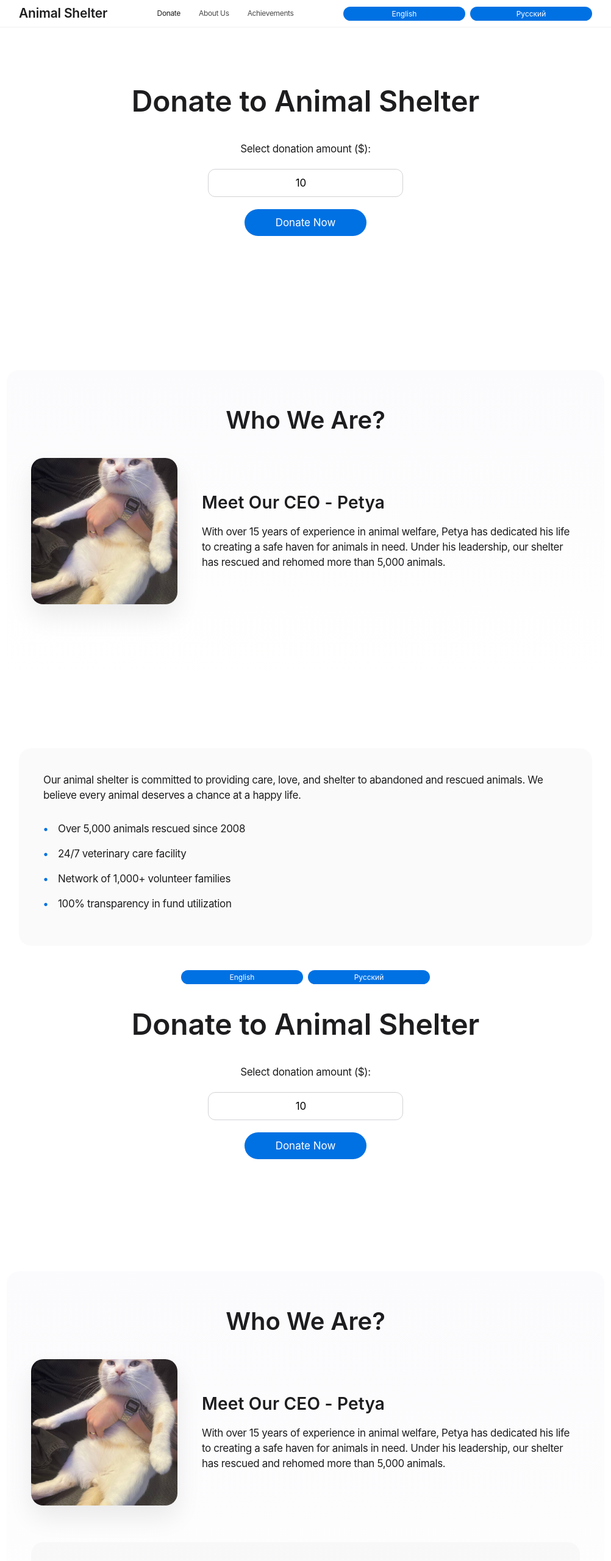
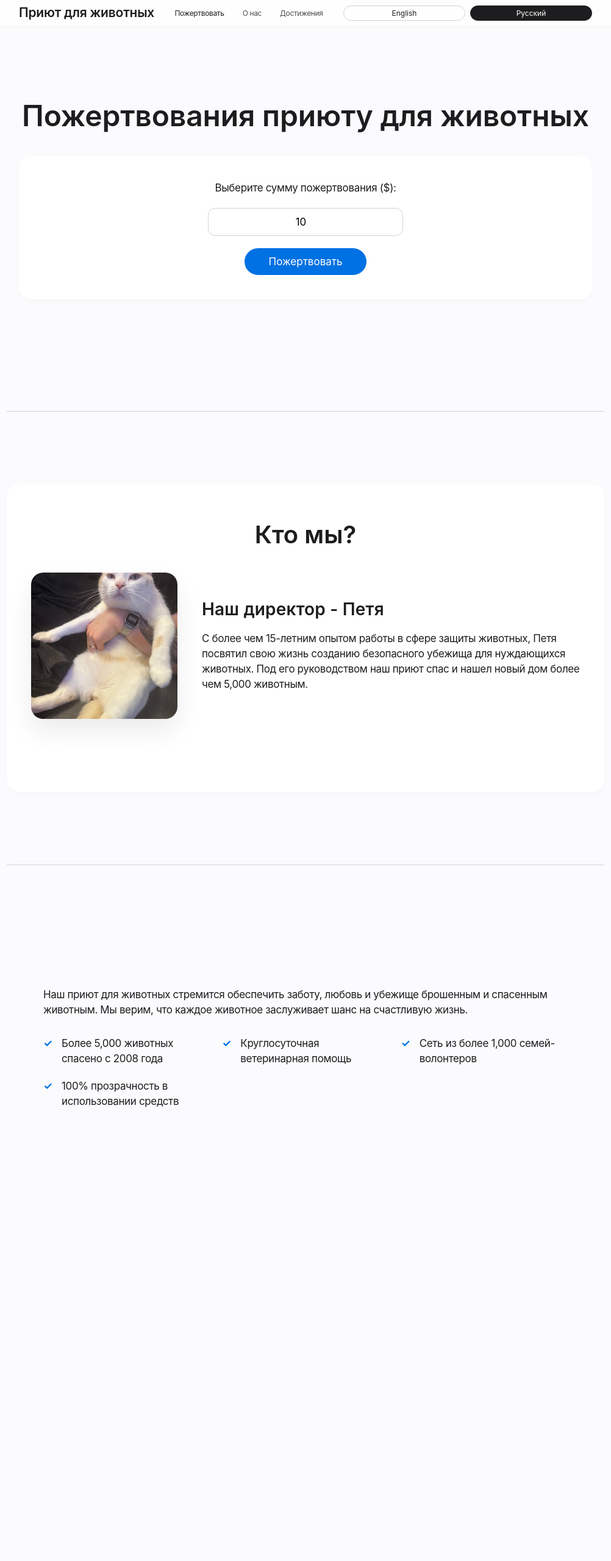
Before and after one commit to dpredkel/mashapetya, a plain HTML site: page index.html in a window 1280 px wide. Shown: the top 2560 px of the page at 61% size, without its empty margins (139-1141 px from the left). After the commit the page ends 1979 px from the top, so only its background shows below. Drawn offline with Linux system fonts and the light colour scheme.

Commit message:
Fix duplicates and improve styling

```diff
--- a/index.html
+++ b/index.html
@@ -1,37 +1,38 @@
 <!DOCTYPE html>
-<html lang="en">
+<html lang="ru">
 <head>
     <meta charset="UTF-8">
     <meta name="viewport" content="width=device-width, initial-scale=1.0">
+    <meta name="description" content="Donate to help animals in need at our shelter. Support our mission of providing care and love to abandoned animals.">
     <title>Animal Shelter Donation | Пожертвования приюту для животных</title>
     <link rel="stylesheet" href="styles.css">
 </head>
 <body>
-    <header class="main-header">
-        <nav class="nav-container">
+    <header class="main-header" role="banner">
+        <nav class="nav-container" role="navigation" aria-label="Main navigation">
             <a href="#" class="logo" data-en="Animal Shelter" data-ru="Приют для животных">Animal Shelter</a>
             <div class="nav-links">
                 <a href="#donate" class="nav-link" data-en="Donate" data-ru="Пожертвовать">Donate</a>
                 <a href="#about" class="nav-link" data-en="About Us" data-ru="О нас">About Us</a>
                 <a href="#achievements" class="nav-link" data-en="Achievements" data-ru="Достижения">Achievements</a>
             </div>
-            <div class="language-switcher">
-                <button onclick="switchLanguage('en')" class="lang-btn" id="en-btn">English</button>
-                <button onclick="switchLanguage('ru')" class="lang-btn" id="ru-btn">Русский</button>
+            <div class="language-switcher" role="group" aria-label="Language selection">
+                <button onclick="switchLanguage('en')" class="lang-btn" id="en-btn" aria-pressed="false">English</button>
+                <button onclick="switchLanguage('ru')" class="lang-btn" id="ru-btn" aria-pressed="true">Русский</button>
             </div>
         </nav>
     </header>
 
-    <main>
+    <main role="main">
         <section id="donate" class="section">
             <div class="container">
                 <h1 data-en="Donate to Animal Shelter" data-ru="Пожертвования приюту для животных">Donate to Animal Shelter</h1>
-                <div class="donation-form">
+                <div class="donation-form" role="form" aria-label="Donation form">
                     <label for="amount" data-en="Select donation amount ($):" data-ru="Выберите сумму пожертвования ($):">Select donation amount ($):</label>
-                    <input type="number" id="amount" min="1" value="10" step="1">
-                    <button onclick="processDonation()" data-en="Donate Now" data-ru="Пожертвовать">Donate Now</button>
+                    <input type="number" id="amount" min="1" value="10" step="1" aria-label="Donation amount in dollars">
+                    <button onclick="processDonation()" data-en="Donate Now" data-ru="Пожертвовать" aria-label="Process donation">Donate Now</button>
                 </div>
-                <div id="message"></div>
+                <div id="message" role="alert" aria-live="polite"></div>
             </div>
         </section>
 
@@ -58,7 +59,7 @@
                        data-ru="Наш приют для животных стремится обеспечить заботу, любовь и убежище брошенным и спасенным животным. Мы верим, что каждое животное заслуживает шанс на счастливую жизнь.">
                         Our animal shelter is committed to providing care, love, and shelter to abandoned and rescued animals. We believe every animal deserves a chance at a happy life.
                     </p>
-                    <ul class="achievements">
+                    <ul class="achievements" role="list">
                         <li data-en="Over 5,000 animals rescued since 2008" data-ru="Более 5,000 животных спасено с 2008 года">Over 5,000 animals rescued since 2008</li>
                         <li data-en="24/7 veterinary care facility" data-ru="Круглосуточная ветеринарная помощь">24/7 veterinary care facility</li>
                         <li data-en="Network of 1,000+ volunteer families" data-ru="Сеть из более 1,000 семей-волонтеров">Network of 1,000+ volunteer families</li>
@@ -69,46 +70,6 @@
         </section>
     </main>
 
-    <div class="language-switcher">
-        <button onclick="switchLanguage('en')" class="lang-btn" id="en-btn">English</button>
-        <button onclick="switchLanguage('ru')" class="lang-btn" id="ru-btn">Русский</button>
-    </div>
-
-    <div class="container">
-        <h1 data-en="Donate to Animal Shelter" data-ru="Пожертвования приюту для животных">Donate to Animal Shelter</h1>
-        <div class="donation-form">
-            <label for="amount" data-en="Select donation amount ($):" data-ru="Выберите сумму пожертвования ($):">Select donation amount ($):</label>
-            <input type="number" id="amount" min="1" value="10" step="1">
-            <button onclick="processDonation()" data-en="Donate Now" data-ru="Пожертвовать">Donate Now</button>
-        </div>
-        <div id="message"></div>
-    </div>
-
-    <div class="container about-section">
-        <h2 data-en="Who We Are?" data-ru="Кто мы?">Who We Are?</h2>
-        <div class="ceo-profile">
-            <img src="img/ceo_petr.jpg" alt="Petya - CEO of Animal Shelter" class="ceo-image">
-            <div class="ceo-info">
-                <h3 data-en="Meet Our CEO - Petya" data-ru="Наш директор - Петя">Meet Our CEO - Petya</h3>
-                <p data-en="With over 15 years of experience in animal welfare, Petya has dedicated his life to creating a safe haven for animals in need. Under his leadership, our shelter has rescued and rehomed more than 5,000 animals."
-                   data-ru="С более чем 15-летним опытом работы в сфере защиты животных, Петя посвятил свою жизнь созданию безопасного убежища для нуждающихся животных. Под его руководством наш приют спас и нашел новый дом более чем 5,000 животным.">
-                    With over 15 years of experience in animal welfare, Petya has dedicated his life to creating a safe haven for animals in need. Under his leadership, our shelter has rescued and rehomed more than 5,000 animals.
-                </p>
-            </div>
-        </div>
-        <div class="mission-statement">
-            <p data-en="Our animal shelter is committed to providing care, love, and shelter to abandoned and rescued animals. We believe every animal deserves a chance at a happy life."
-               data-ru="Наш приют для животных стремится обеспечить заботу, любовь и убежище брошенным и спасенным животным. Мы верим, что каждое животное заслуживает шанс на счастливую жизнь.">
-                Our animal shelter is committed to providing care, love, and shelter to abandoned and rescued animals. We believe every animal deserves a chance at a happy life.
-            </p>
-            <ul class="achievements">
-                <li data-en="Over 5,000 animals rescued since 2008" data-ru="Более 5,000 животных спасено с 2008 года">Over 5,000 animals rescued since 2008</li>
-                <li data-en="24/7 veterinary care facility" data-ru="Круглосуточная ветеринарная помощь">24/7 veterinary care facility</li>
-                <li data-en="Network of 1,000+ volunteer families" data-ru="Сеть из более 1,000 семей-волонтеров">Network of 1,000+ volunteer families</li>
-                <li data-en="100% transparency in fund utilization" data-ru="100% прозрачность в использовании средств">100% transparency in fund utilization</li>
-            </ul>
-        </div>
-    </div>
     <script src="script.js"></script>
 </body>
 </html>
--- a/script.js
+++ b/script.js
@@ -1,5 +1,5 @@
 // Current language
-let currentLang = 'en';
+let currentLang = 'ru';
 
 // Messages in different languages
 const messages = {
@@ -18,8 +18,11 @@ function switchLanguage(lang) {
     currentLang = lang;
 
     // Update active button state
-    document.getElementById('en-btn').classList.toggle('active', lang === 'en');
-    document.getElementById('ru-btn').classList.toggle('active', lang === 'ru');
+    document.getElementById('en-btn').setAttribute('aria-pressed', lang === 'en');
+    document.getElementById('ru-btn').setAttribute('aria-pressed', lang === 'ru');
+
+    // Update document language
+    document.documentElement.lang = lang;
 
     // Update all elements with data-en and data-ru attributes
     document.querySelectorAll('[data-' + lang + ']').forEach(element => {
@@ -90,6 +93,6 @@ window.addEventListener('scroll', updateActiveNavLink);
 
 // Set initial language and active nav link
 document.addEventListener('DOMContentLoaded', () => {
-    switchLanguage('en');
+    switchLanguage('ru');
     updateActiveNavLink();
 });
--- a/styles.css
+++ b/styles.css
@@ -8,17 +8,30 @@
     -moz-osx-font-smoothing: grayscale;
 }
 
+:root {
+    --primary-color: #0071e3;
+    --primary-hover: #0077ED;
+    --text-color: #1d1d1f;
+    --secondary-text: #86868b;
+    --background-light: #fbfbfd;
+    --border-color: #d2d2d7;
+    --header-height: 44px;
+}
+
+html {
+    scroll-behavior: smooth;
+    scroll-padding-top: var(--header-height);
+}
+
 body {
-    background-color: #ffffff;
-    color: #1d1d1f;
+    background-color: var(--background-light);
+    color: var(--text-color);
     line-height: 1.47059;
     font-weight: 400;
     letter-spacing: -.022em;
     min-height: 100vh;
     display: flex;
     flex-direction: column;
-    align-items: center;
-    padding: 20px;
 }
 
 /* Header Styles */
@@ -32,13 +45,14 @@ body {
     -webkit-backdrop-filter: saturate(180%) blur(20px);
     z-index: 1000;
     border-bottom: 1px solid rgba(0, 0, 0, 0.06);
+    height: var(--header-height);
 }
 
 .nav-container {
     max-width: 980px;
     margin: 0 auto;
     padding: 0 20px;
-    height: 44px;
+    height: 100%;
     display: flex;
     align-items: center;
     justify-content: space-between;
@@ -47,9 +61,14 @@ body {
 .logo {
     font-size: 21px;
     font-weight: 600;
-    color: #1d1d1f;
+    color: var(--text-color);
     text-decoration: none;
     letter-spacing: -.01em;
+    transition: opacity 0.3s ease;
+}
+
+.logo:hover {
+    opacity: 0.8;
 }
 
 .nav-links {
@@ -60,17 +79,35 @@ body {
 
 .nav-link {
     font-size: 12px;
-    color: #1d1d1f;
+    color: var(--text-color);
     text-decoration: none;
     opacity: 0.8;
     transition: opacity 0.3s ease;
+    padding: 8px 0;
+    position: relative;
 }
 
 .nav-link:hover {
     opacity: 1;
 }
 
-/* Move language switcher styles here and update */
+.nav-link::after {
+    content: '';
+    position: absolute;
+    bottom: 0;
+    left: 0;
+    width: 100%;
+    height: 2px;
+    background-color: var(--primary-color);
+    transform: scaleX(0);
+    transition: transform 0.3s ease;
+}
+
+.nav-link:hover::after {
+    transform: scaleX(1);
+}
+
+/* Language Switcher */
 .language-switcher {
     display: flex;
     gap: 8px;
@@ -79,45 +116,52 @@ body {
 .lang-btn {
     padding: 4px 12px;
     font-size: 12px;
+    background: transparent;
+    border: 1px solid var(--border-color);
+    border-radius: 980px;
+    cursor: pointer;
+    transition: all 0.3s ease;
+    color: var(--text-color);
 }
 
-/* Update main content spacing */
+.lang-btn:hover {
+    background-color: rgba(0, 0, 0, 0.05);
+}
+
+.lang-btn[aria-pressed="true"] {
+    background-color: var(--text-color);
+    color: white;
+    border-color: var(--text-color);
+}
+
+/* Main Content */
 main {
-    margin-top: 44px;
+    margin-top: var(--header-height);
     width: 100%;
 }
 
 .section {
-    padding-top: 80px;
-    margin-top: -44px;
+    padding: 120px 0;
+    position: relative;
 }
 
-/* Responsive Header */
-@media (max-width: 768px) {
-    .nav-container {
-        padding: 0 16px;
-    }
-
-    .nav-links {
-        gap: 20px;
-    }
-
-    .logo {
-        font-size: 18px;
-    }
-}
-
-@media (max-width: 640px) {
-    .nav-links {
-        display: none;
-    }
+.section:not(:last-child)::after {
+    content: '';
+    position: absolute;
+    bottom: 0;
+    left: 50%;
+    transform: translateX(-50%);
+    width: 100%;
+    max-width: 980px;
+    height: 1px;
+    background: var(--border-color);
 }
 
 /* Container Styles */
 .container {
     max-width: 980px;
     width: 100%;
-    margin: 40px auto;
+    margin: 0 auto;
     padding: 0 20px;
     animation: fadeIn 0.8s ease-out;
 }
@@ -129,27 +173,27 @@ main {
 
 /* Typography */
 h1 {
-    font-size: 48px;
+    font-size: clamp(32px, 5vw, 48px);
     line-height: 1.08349;
     font-weight: 600;
     letter-spacing: -.003em;
-    color: #1d1d1f;
+    color: var(--text-color);
     text-align: center;
     margin-bottom: 40px;
 }
 
 h2 {
-    font-size: 40px;
+    font-size: clamp(28px, 4vw, 40px);
     line-height: 1.1;
     font-weight: 600;
     letter-spacing: 0;
-    color: #1d1d1f;
+    color: var(--text-color);
     text-align: center;
     margin-bottom: 40px;
 }
 
 h3 {
-    font-size: 28px;
+    font-size: clamp(24px, 3vw, 28px);
     line-height: 1.14286;
     font-weight: 600;
     letter-spacing: .007em;
@@ -161,7 +205,7 @@ p {
     line-height: 1.47059;
     font-weight: 400;
     letter-spacing: -.022em;
-    color: #1d1d1f;
+    color: var(--text-color);
 }
 
 /* Donation Form */
@@ -171,11 +215,15 @@ p {
     align-items: center;
     gap: 20px;
     margin: 40px 0;
+    background: white;
+    padding: 40px;
+    border-radius: 20px;
+    box-shadow: 0 4px 6px rgba(0, 0, 0, 0.02);
 }
 
 label {
     font-size: 17px;
-    color: #1d1d1f;
+    color: var(--text-color);
     font-weight: 400;
 }
 
@@ -183,7 +231,7 @@ input {
     width: 100%;
     max-width: 320px;
     padding: 12px 20px;
-    border: 1px solid #d2d2d7;
+    border: 1px solid var(--border-color);
     border-radius: 12px;
     font-size: 17px;
     transition: all 0.3s ease;
@@ -194,13 +242,13 @@ input {
 
 input:focus {
     outline: none;
-    border-color: #0066cc;
+    border-color: var(--primary-color);
     box-shadow: 0 0 0 4px rgba(0, 102, 204, 0.1);
 }
 
 button {
-    background: #0071e3;
-    color: #ffffff;
+    background: var(--primary-color);
+    color: white;
     border: none;
     border-radius: 980px;
     padding: 12px 32px;
@@ -212,15 +260,20 @@ button {
 }
 
 button:hover {
-    background-color: #0077ED;
+    background-color: var(--primary-hover);
+    transform: translateY(-1px);
+}
+
+button:active {
+    transform: translateY(0);
 }
 
 /* About Section */
 .about-section {
-    background: linear-gradient(180deg, #fbfbfd 0%, #ffffff 100%);
+    background: white;
     border-radius: 20px;
     padding: 60px 40px;
-    margin-top: 80px;
+    box-shadow: 0 4px 6px rgba(0, 0, 0, 0.02);
 }
 
 .ceo-profile {
@@ -242,8 +295,9 @@ button:hover {
     flex: 1;
 }
 
+/* Mission Statement */
 .mission-statement {
-    background-color: rgba(0, 0, 0, 0.02);
+    background-color: var(--background-light);
     padding: 40px;
     border-radius: 20px;
     margin-top: 40px;
@@ -252,62 +306,79 @@ button:hover {
 .achievements {
     list-style: none;
     margin-top: 30px;
+    display: grid;
+    grid-template-columns: repeat(auto-fit, minmax(250px, 1fr));
+    gap: 20px;
 }
 
 .achievements li {
+    position: relative;
+    padding-left: 30px;
     font-size: 17px;
+    color: var(--text-color);
     line-height: 1.47059;
-    margin-bottom: 16px;
-    padding-left: 24px;
-    position: relative;
 }
 
 .achievements li::before {
-    content: "•";
-    color: #0071e3;
+    content: '✓';
     position: absolute;
     left: 0;
+    color: var(--primary-color);
     font-weight: bold;
 }
 
 #message {
-    font-size: 17px;
     text-align: center;
     margin-top: 20px;
-    font-weight: 500;
-    min-height: 24px;
+    padding: 12px;
+    border-radius: 12px;
+    font-size: 17px;
+    transition: all 0.3s ease;
 }
 
 /* Responsive Design */
 @media (max-width: 768px) {
-    h1 {
-        font-size: 40px;
-    }
-
-    h2 {
-        font-size: 32px;
+    .section {
+        padding: 80px 0;
     }
 
     .ceo-profile {
         flex-direction: column;
         text-align: center;
+        gap: 30px;
     }
 
     .ceo-image {
-        width: 180px;
-        height: 180px;
+        width: 200px;
+        height: 200px;
     }
 
-    .about-section {
-        padding: 40px 20px;
-    }
-
+    .about-section,
+    .donation-form,
     .mission-statement {
         padding: 30px 20px;
     }
+
+    .nav-links {
+        display: none;
+    }
+
+    .achievements {
+        grid-template-columns: 1fr;
+    }
 }
 
-/* Smooth Scrolling */
-html {
-    scroll-behavior: smooth;
+@media (max-width: 480px) {
+    .container {
+        padding: 0 16px;
+    }
+
+    button {
+        width: 100%;
+    }
+
+    .ceo-image {
+        width: 160px;
+        height: 160px;
+    }
 }
```
